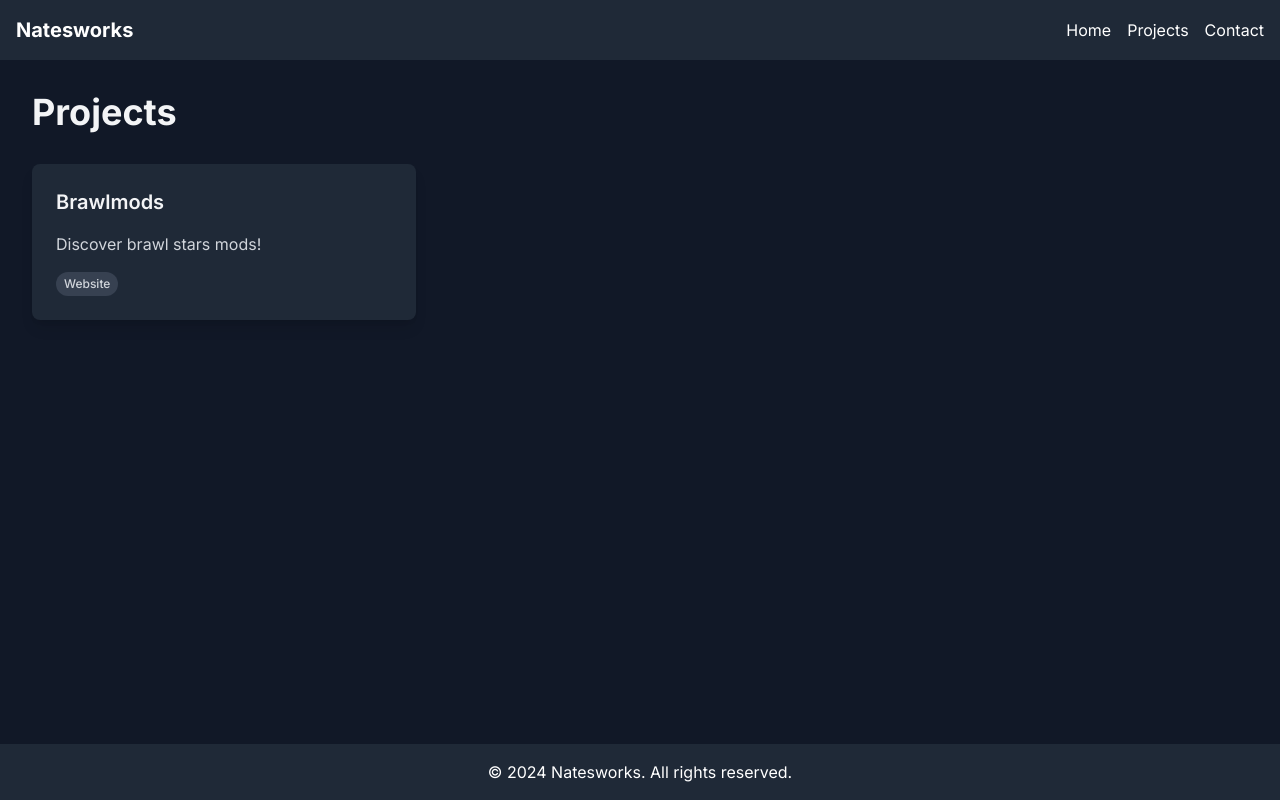
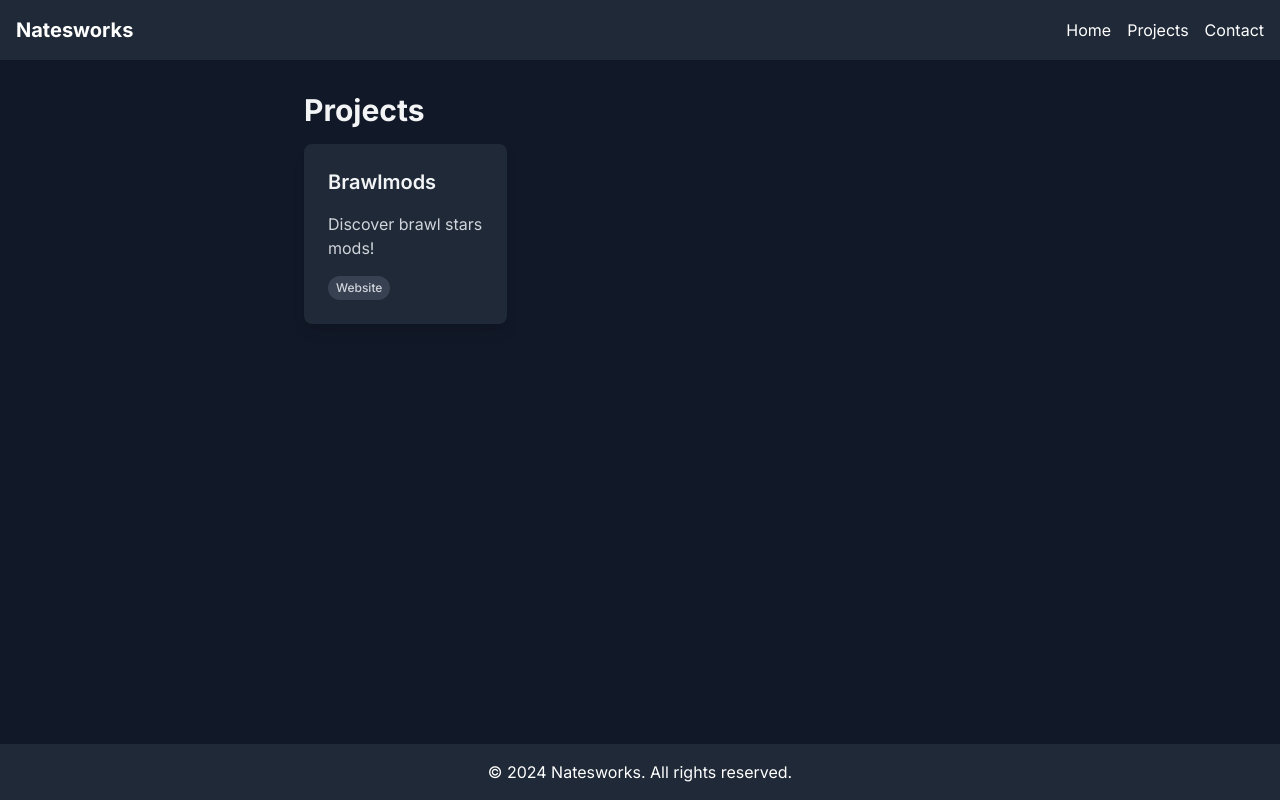
Before and after one commit to natesworksdev/natesworks.com, a Next.js app: page /projects in a window 1280 px wide. Built offline with nearby package versions, Linux system fonts and the light colour scheme.

Commit message:
Make projects page header consistent with other pages

```diff
--- a/src/app/projects/page.tsx
+++ b/src/app/projects/page.tsx
@@ -20,8 +20,8 @@ const projects: Project[] = [
 
 export default function Projects() {
   return (
-    <div className="container mx-auto px-4">
-      <h1 className="text-4xl font-bold mb-8 text-gray-100">Projects</h1>
+    <div className="max-w-2xl mx-auto">
+      <h1 className="text-3xl font-bold mb-4 text-gray-100">Projects</h1>
       <div className="grid grid-cols-1 md:grid-cols-2 lg:grid-cols-3 gap-8">
         {projects.map((project) => (
           <Link href={project.url} key={project.id} className="block">
```
